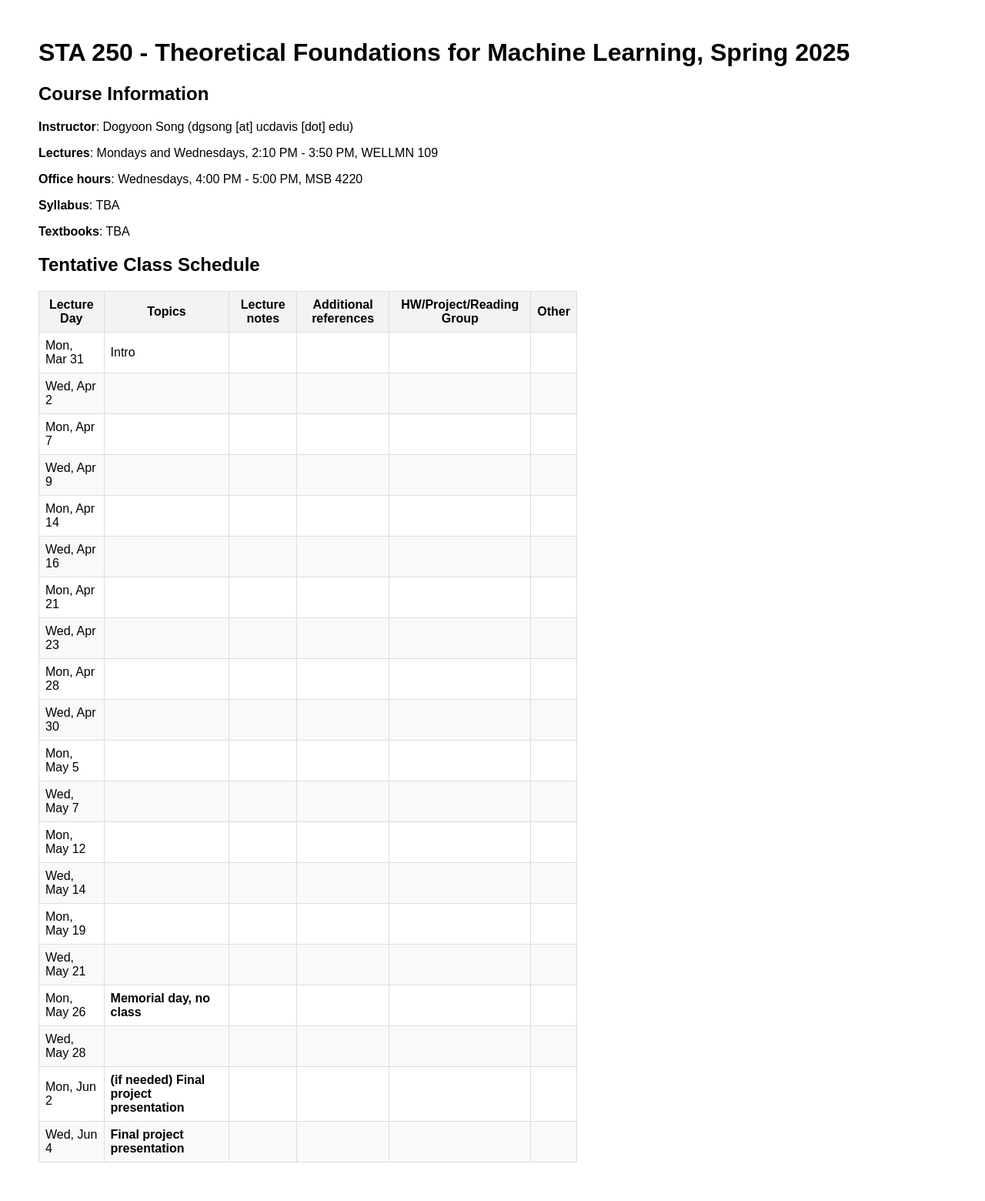
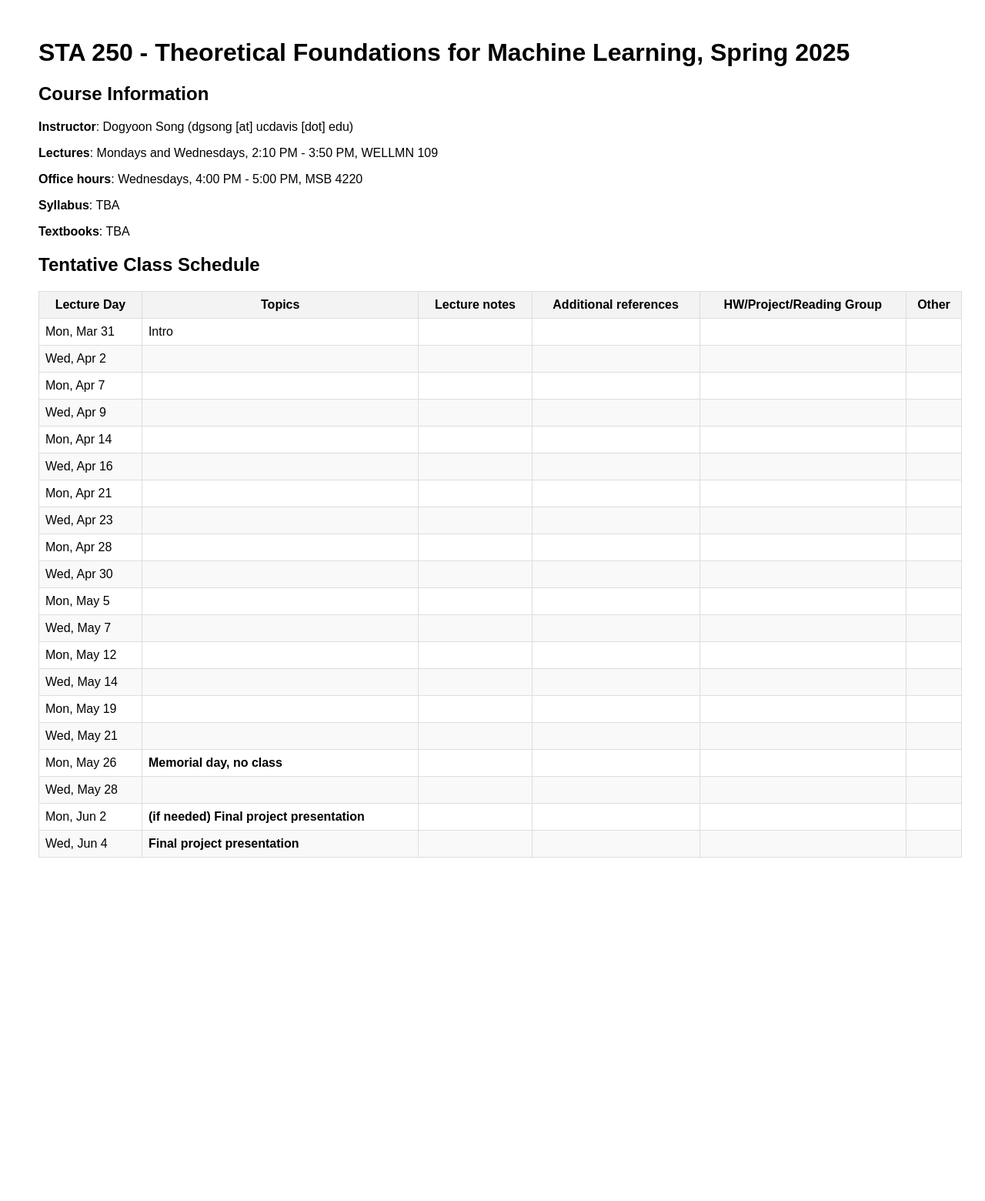
Before and after one commit to dogyoons/dogyoons.github.io, a Jekyll site: the page built from teaching/sta250/index.md, in a window 1280 px wide. Shown: the whole page at 77% size. Built offline with Jekyll 4.4.1, drawn with Linux system fonts in a browser that asks for light colours; after the commit the page ends 1164 px from its top, so only the background shows below that.

Commit message:
Update course.html

```diff
--- a/_layouts/course.html
+++ b/_layouts/course.html
@@ -13,7 +13,7 @@
     }
     table {
       border-collapse: collapse;
-      width: 700px;
+      width: 1200px;
       margin: 1em 0;
     }
     th, td {
```
